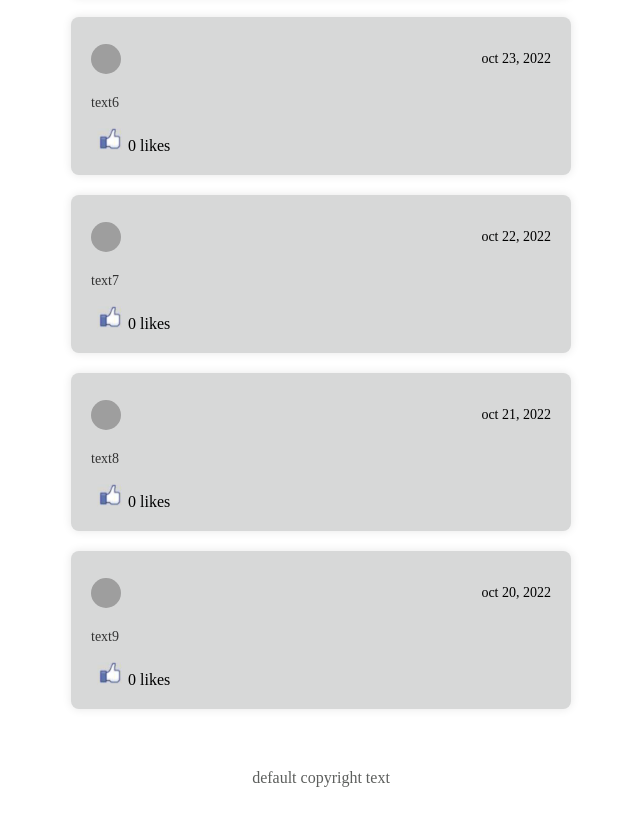
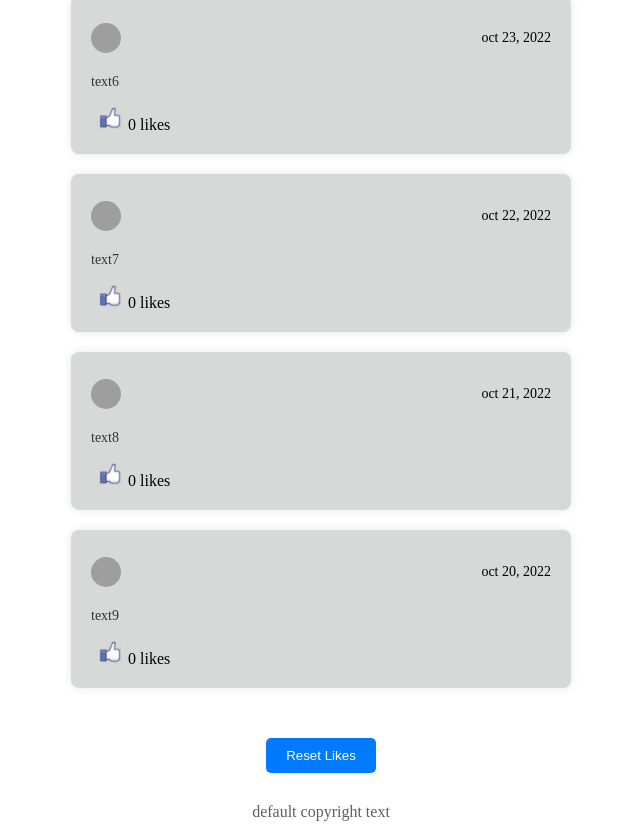
Before and after one commit to andkuzm/Web-app-development, a plain HTML site: page ThirdTask/index.html in a window 1280 px wide. Shown: the part 1484-2323 px from the top of the page, without its empty margins (319-959 px from the left). Before the commit the page ends 2289 px from the top, so only its background shows below. Drawn offline with Linux system fonts and the light colour scheme; grey boxes are pictures that could not be loaded.

Commit message:
like button under the posts

```diff
--- a/ThirdTask/cssfiles/index.css
+++ b/ThirdTask/cssfiles/index.css
@@ -107,3 +107,17 @@
     border: none;
     width: 100%;
 }
+#resetLikesButton {
+    margin: 20px auto;
+    display: block;
+    padding: 10px 20px;
+    background-color: #007bff;
+    color: white;
+    border: none;
+    border-radius: 5px;
+    cursor: pointer;
+}
+
+#resetLikesButton:hover {
+    background-color: #0056b3;
+}
--- a/ThirdTask/index.html
+++ b/ThirdTask/index.html
@@ -21,7 +21,6 @@
     </div>
 
     <div id="mainContent">
-        <button id="resetLikesButton">Reset Likes</button>
         <div id="postsFeed">
             <div v-for="(post, postId) in posts" :key="postId" class="post">
                 <div class="postUpperBar">
@@ -38,7 +37,9 @@
                 <span class="likeCount">{{ post.likes }} likes</span>
             </div>
         </div>
+        <button id="resetLikesButton">Reset Likes</button> <!-- Moved here -->
     </div>
+
 
     <script type="module">
         import store from './store.js';
```
